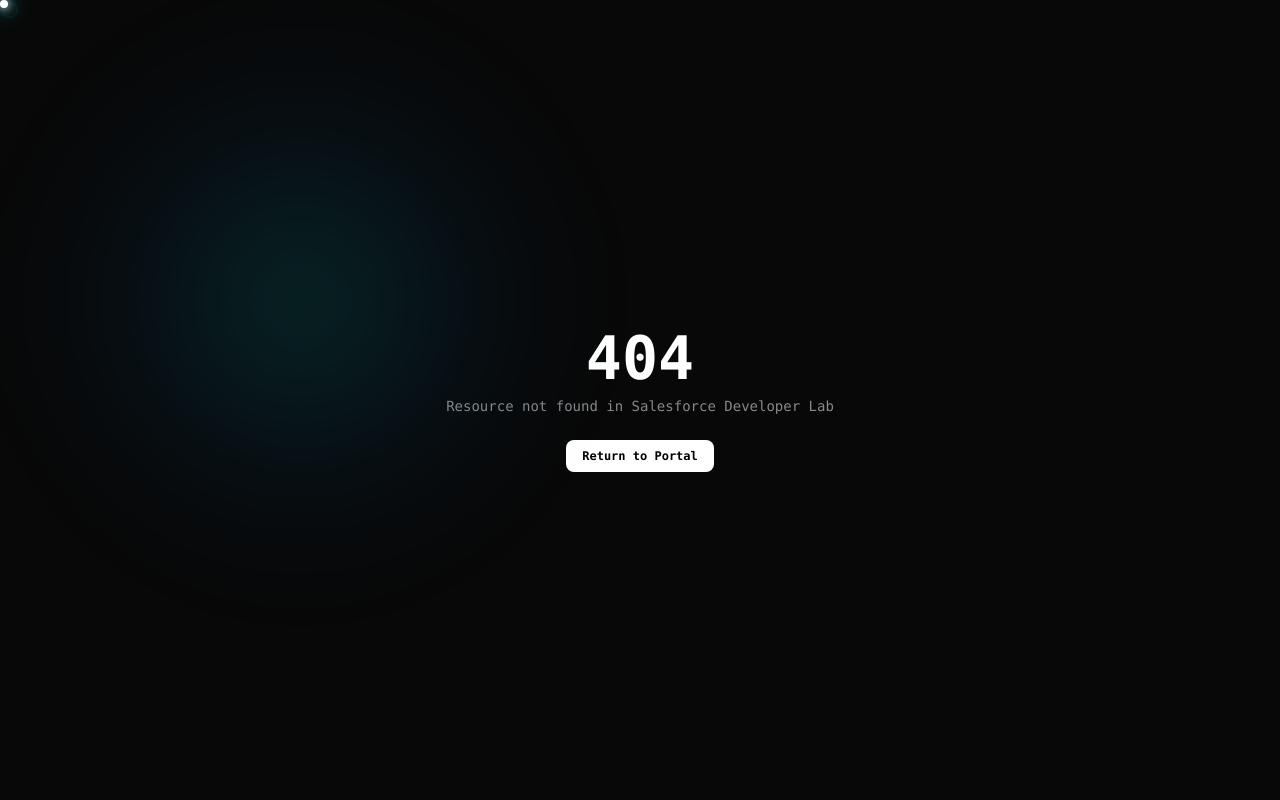
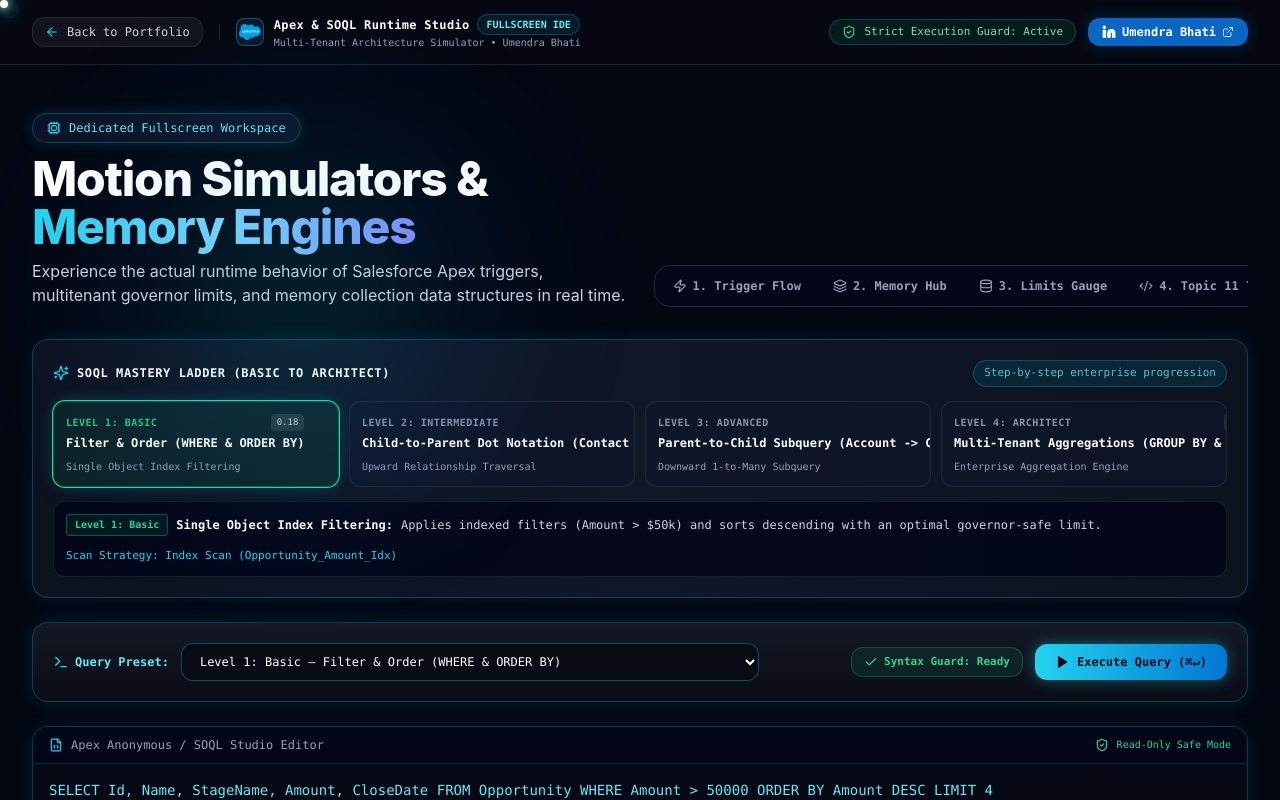
Before and after one commit to umendrabhati2001-ux/salesforce-developer-lab, a Next.js app in the folder visual-lab/: page /studio in a window 1280 px wide. Before the commit this address had no page. Shown: the top 800 px of the page. Built offline with nearby package versions, Linux system fonts and the light colour scheme.

Commit message:
feat(hybrid-routes): add dedicated fullscreen /studio IDE page and cross-navigation links

```diff
--- /dev/null
+++ b/visual-lab/src/app/studio/page.tsx
@@ -0,0 +1,95 @@
+import type { Metadata } from "next";
+import Link from "next/link";
+import Image from "next/image";
+import { VisualizersSection } from "@/components/VisualizersSection";
+import { CommandPalette } from "@/components/CommandPalette";
+import { ArrowLeft, ExternalLink, Linkedin, ShieldCheck, Sparkles, Terminal, Award } from "lucide-react";
+
+export const metadata: Metadata = {
+  title: "Live Apex & SOQL Studio | Umendra Bhati",
+  description:
+    "Full-screen enterprise Salesforce Apex runtime simulator, Governor Limits HUD, and crash-proof SOQL Query Studio by Umendra Bhati.",
+};
+
+export default function StudioPage() {
+  return (
+    <main className="min-h-screen bg-[#030712] text-slate-100 flex flex-col selection:bg-cyan-500/30 selection:text-cyan-300 relative">
+      <CommandPalette />
+
+      {/* Top Dedicated Studio Navigation Bar */}
+      <header className="sticky top-0 z-40 bg-[#060913]/90 backdrop-blur-md border-b border-cyan-500/20 px-4 sm:px-8 py-3.5 flex flex-wrap items-center justify-between gap-4">
+        <div className="flex items-center gap-4">
+          <Link
+            href="/"
+            className="flex items-center gap-2 px-3 py-1.5 rounded-xl bg-white/[0.05] hover:bg-white/[0.1] border border-white/[0.08] text-xs font-mono text-slate-300 hover:text-white transition-all cursor-pointer group"
+          >
+            <ArrowLeft className="w-3.5 h-3.5 group-hover:-translate-x-0.5 transition-transform text-cyan-400" />
+            <span>Back to Portfolio</span>
+          </Link>
+
+          <div className="h-4 w-px bg-white/10 hidden sm:block" />
+
+          <div className="flex items-center gap-2.5">
+            <div className="relative w-7 h-7 rounded-lg overflow-hidden border border-cyan-500/40 p-0.5 bg-slate-900 shrink-0">
+              <Image
+                src="/salesforce.svg"
+                alt="Salesforce"
+                width={28}
+                height={28}
+                className="w-full h-full object-contain"
+              />
+            </div>
+            <div>
+              <div className="flex items-center gap-2">
+                <span className="text-xs font-mono font-bold text-white tracking-wide">
+                  Apex &amp; SOQL Runtime Studio
+                </span>
+                <span className="px-2 py-0.5 rounded-full bg-cyan-500/10 border border-cyan-500/30 text-[10px] font-mono text-cyan-300 font-bold hidden md:inline-flex">
+                  FULLSCREEN IDE
+                </span>
+              </div>
+              <p className="text-[10px] font-mono text-slate-400 hidden sm:block">
+                Multi-Tenant Architecture Simulator • Umendra Bhati
+              </p>
+            </div>
+          </div>
+        </div>
+
+        {/* Right Actions: Developer Badge & LinkedIn */}
+        <div className="flex items-center gap-3">
+          <div className="hidden lg:flex items-center gap-2 px-3 py-1 rounded-full bg-emerald-500/10 border border-emerald-500/30 text-[11px] font-mono text-emerald-300">
+            <ShieldCheck className="w-3.5 h-3.5 text-emerald-400" />
+            <span>Strict Execution Guard: Active</span>
+          </div>
+
+          <a
+            href="https://www.linkedin.com/in/umendra-bhati-5243aa36a/"
+            target="_blank"
+            rel="noopener noreferrer"
+            className="px-3.5 py-1.5 rounded-xl bg-[#0A66C2] hover:bg-[#004182] text-white text-xs font-mono font-bold transition-all flex items-center gap-1.5 shadow-[0_0_15px_rgba(10,102,194,0.3)] cursor-pointer"
+          >
+            <Linkedin className="w-3.5 h-3.5 fill-current" />
+            <span>Umendra Bhati</span>
+            <ExternalLink className="w-3 h-3 opacity-80" />
+          </a>
+        </div>
+      </header>
+
+      {/* Main Studio Workspace */}
+      <div className="flex-1 w-full max-w-7xl mx-auto px-4 sm:px-6 lg:px-8 py-8">
+        <VisualizersSection initialTab="soql" standalone={true} />
+      </div>
+
+      {/* Studio Footer */}
+      <footer className="border-t border-white/[0.08] bg-[#02050E] py-4 px-4 text-center text-xs font-mono text-slate-500 flex flex-wrap items-center justify-between gap-2 max-w-7xl mx-auto w-full">
+        <div className="flex items-center gap-2 text-slate-400 text-[11px]">
+          <Terminal className="w-3.5 h-3.5 text-cyan-400" />
+          <span>Interactive Runtime Studio • Single-Tenant Sandbox Simulation</span>
+        </div>
+        <div className="text-[11px] text-slate-500">
+          Engineered by <span className="text-cyan-300 font-bold">Umendra Bhati</span> • Cloud Solutions &amp; Salesforce Architecture
+        </div>
+      </footer>
+    </main>
+  );
+}
--- a/visual-lab/src/components/CommandPalette.tsx
+++ b/visual-lab/src/components/CommandPalette.tsx
@@ -116,6 +116,19 @@ export const CommandPalette: React.FC = () => {
       action: () => {
         setIsOpen(false);
         setShowLicenseModal(true);
+      },
+    },
+    {
+      id: "sim-fullscreen-studio",
+      title: "Launch Fullscreen Runtime Studio (/studio)",
+      subtitle: "Dedicated standalone IDE with Live SOQL Query Studio & Apex Simulators",
+      icon: Zap,
+      category: "Simulators",
+      badge: "Standalone IDE",
+      badgeColor: "bg-cyan-500/20 text-cyan-300 border-cyan-500/30",
+      action: () => {
+        setIsOpen(false);
+        window.location.href = "/studio";
       },
     },
     {
--- a/visual-lab/src/components/Navbar.tsx
+++ b/visual-lab/src/components/Navbar.tsx
@@ -45,12 +45,13 @@ export const Navbar: React.FC = () => {
   }, []);
 
   const navLinks = [
-    { label: "Overview", href: "#hero", icon: null },
-    { label: "Roadmap", href: "#roadmap", badge: "17/25+", icon: Award },
-    { label: "Simulators", href: "#visualizers", icon: Cpu },
-    { label: "3D Tower", href: "#pattern-matrix", icon: Boxes },
-    { label: "Code Arena", href: "#code-arena", icon: Terminal },
-    { label: "Flashcards", href: "#interview-prep", icon: BookOpen },
+    { label: "Overview", href: "/#hero", icon: null },
+    { label: "Roadmap", href: "/#roadmap", badge: "17/25+", icon: Award },
+    { label: "Simulators", href: "/#visualizers", icon: Cpu },
+    { label: "Studio", href: "/studio", badge: "IDE", icon: Zap },
+    { label: "3D Tower", href: "/#pattern-matrix", icon: Boxes },
+    { label: "Code Arena", href: "/#code-arena", icon: Terminal },
+    { label: "Flashcards", href: "/#interview-prep", icon: BookOpen },
   ];
 
   return (
@@ -68,7 +69,7 @@ export const Navbar: React.FC = () => {
       >
         {/* Brand: Authentic 3D Salesforce Cloud Logo + Lab Title */}
         <a
-          href="#hero"
+          href="/#hero"
           onClick={playClickSound}
           className="flex items-center gap-2 sm:gap-2.5 group shrink-0"
         >
@@ -207,7 +208,7 @@ export const Navbar: React.FC = () => {
             {/* Mobile Actions */}
             <div className="pt-2 flex items-center gap-2">
               <a
-                href="#visualizers"
+                href="/studio"
                 onClick={() => {
                   playClickSound();
                   setMobileMenuOpen(false);
@@ -215,7 +216,7 @@ export const Navbar: React.FC = () => {
                 className="flex-1 py-2 px-3 rounded-full text-center text-xs font-mono font-bold bg-gradient-to-r from-cyan-400 to-[#0176D3] text-slate-950 shadow-[0_0_15px_rgba(0,240,255,0.3)] flex items-center justify-center gap-1.5"
               >
                 <Zap className="w-3.5 h-3.5" />
-                Launch All Simulators
+                Launch Studio IDE
               </a>
 
               <a
--- a/visual-lab/src/components/VisualizersSection.tsx
+++ b/visual-lab/src/components/VisualizersSection.tsx
@@ -24,8 +24,16 @@ import {
   Lock,
 } from "lucide-react";
 
-export const VisualizersSection: React.FC = () => {
-  const [activeTab, setActiveTab] = useState<"trigger" | "memory" | "governor" | "bulktracer" | "soql">("trigger");
+interface VisualizersSectionProps {
+  initialTab?: "trigger" | "memory" | "governor" | "bulktracer" | "soql";
+  standalone?: boolean;
+}
+
+export const VisualizersSection: React.FC<VisualizersSectionProps> = ({
+  initialTab = "trigger",
+  standalone = false,
+}) => {
+  const [activeTab, setActiveTab] = useState<"trigger" | "memory" | "governor" | "bulktracer" | "soql">(initialTab);
 
   // -------------------------------------------------------------
   // SIMULATOR 1: TRIGGER FLOW SIMULATOR STATE
@@ -437,15 +445,27 @@ export const VisualizersSection: React.FC = () => {
   };
 
   return (
-    <section id="visualizers" className="py-24 border-b border-[#222222] bg-[#0A0A0A]">
-      <div className="max-w-7xl mx-auto px-4 sm:px-6 lg:px-8">
+    <section id="visualizers" className={standalone ? "py-4 bg-transparent" : "py-24 border-b border-[#222222] bg-[#0A0A0A]"}>
+      <div className={standalone ? "w-full" : "max-w-7xl mx-auto px-4 sm:px-6 lg:px-8"}>
 
         {/* Section Header */}
-        <div className="flex flex-col lg:flex-row lg:items-end justify-between mb-10 gap-6">
+        <div className="flex flex-col lg:flex-row lg:items-end justify-between mb-8 gap-6">
           <div>
-            <div className="inline-flex items-center gap-2 px-3.5 py-1.5 rounded-full bg-slate-900/90 border border-cyan-500/30 text-xs font-mono text-cyan-300 mb-3 shadow-[0_0_15px_rgba(0,240,255,0.15)]">
-              <Cpu className="w-3.5 h-3.5 text-cyan-400" />
-              <span>Interactive Architectural Lab</span>
+            <div className="flex flex-wrap items-center gap-2 mb-3">
+              <div className="inline-flex items-center gap-2 px-3.5 py-1.5 rounded-full bg-slate-900/90 border border-cyan-500/30 text-xs font-mono text-cyan-300 shadow-[0_0_15px_rgba(0,240,255,0.15)]">
+                <Cpu className="w-3.5 h-3.5 text-cyan-400" />
+                <span>{standalone ? "Dedicated Fullscreen Workspace" : "Interactive Architectural Lab"}</span>
+              </div>
+              {!standalone && (
+                <a
+                  href="/studio"
+                  onClick={() => sound.playClick()}
+                  className="inline-flex items-center gap-1.5 px-3 py-1.5 rounded-full bg-cyan-500/10 hover:bg-cyan-500/20 border border-cyan-500/30 text-xs font-mono text-cyan-300 transition-all cursor-pointer hover:shadow-[0_0_15px_rgba(0,240,255,0.25)]"
+                >
+                  <Sparkles className="w-3 h-3 text-cyan-400" />
+                  <span>Open Fullscreen Studio ↗</span>
+                </a>
+              )}
             </div>
             <h2 className="text-3xl sm:text-4xl lg:text-5xl font-extrabold text-white tracking-tight">
               Motion Simulators &amp;{" "}
```
